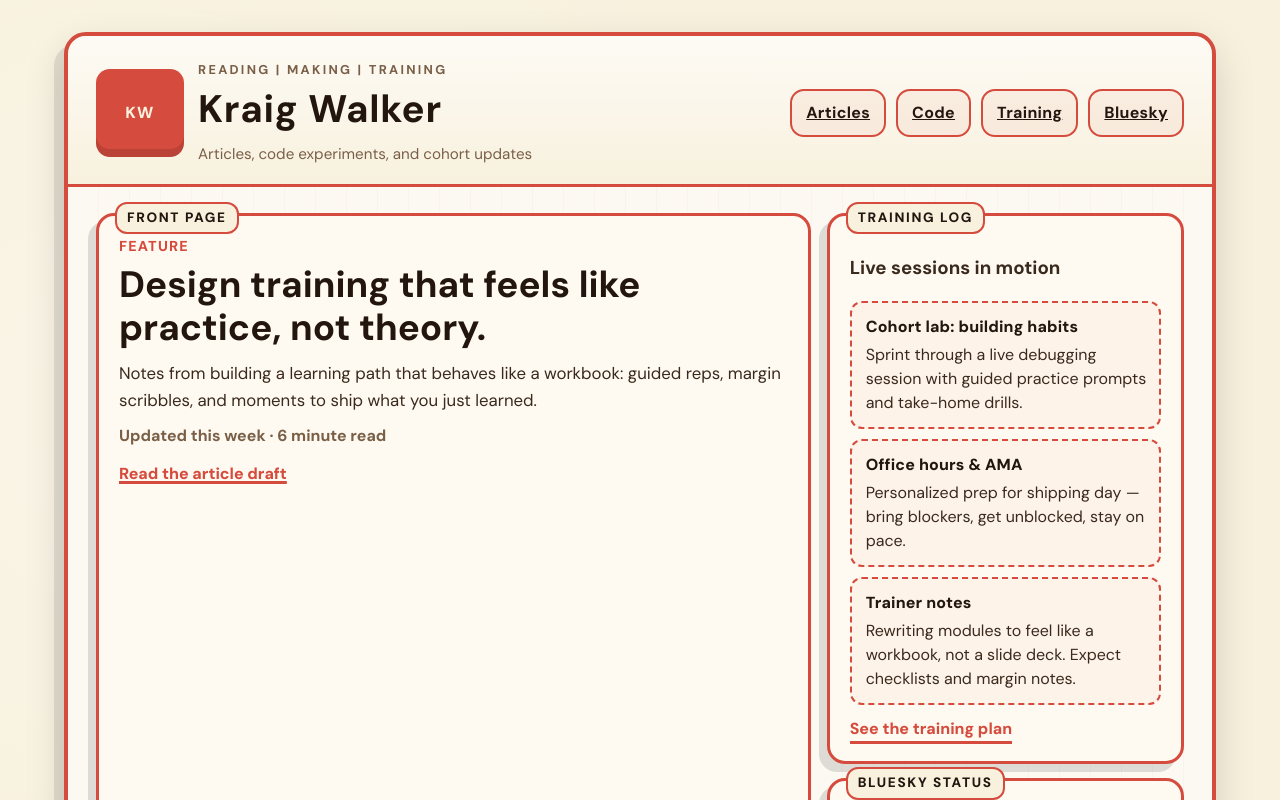
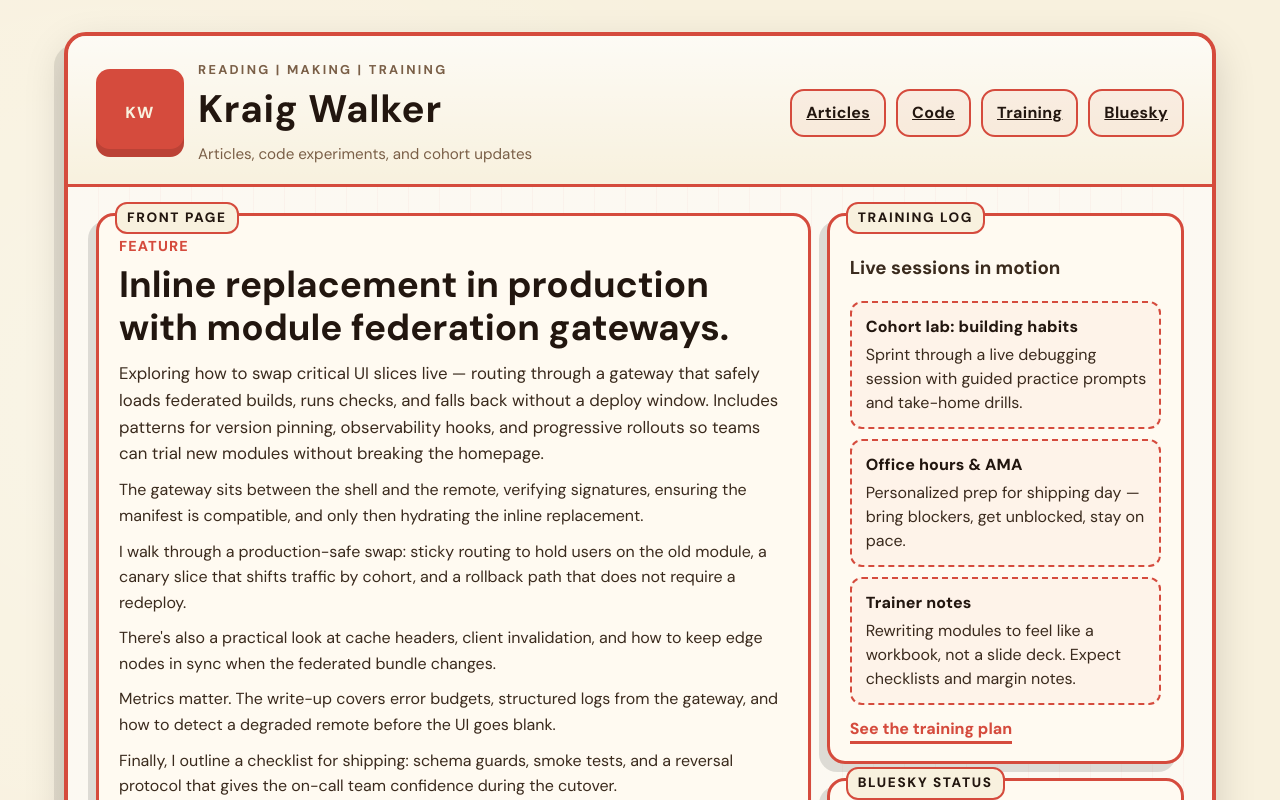
Before and after one commit to KraigWalker/kraig-social, a React (Vite) app in the folder apps/kraig-social/: page / in a window 1280 px wide. Shown: the top 800 px of the page. Built offline with nearby package versions, Linux system fonts and the light colour scheme.

Commit message:
feat: update front page article to reflect new module federation concepts and practices

```diff
--- a/apps/kraig-social/src/App.tsx
+++ b/apps/kraig-social/src/App.tsx
@@ -70,12 +70,34 @@ function App() {
               <section id="articles" className="panel lead-story" aria-labelledby="front-page-heading">
                 <span className="panel-label">Front page</span>
                 <p className="section-kicker">Feature</p>
-                <h2 id="front-page-heading">Design training that feels like practice, not theory.</h2>
+                <h2 id="front-page-heading">Inline replacement in production with module federation gateways.</h2>
                 <p className="lede">
-                  Notes from building a learning path that behaves like a workbook: guided reps, margin scribbles,
-                  and moments to ship what you just learned.
+                  Exploring how to swap critical UI slices live — routing through a gateway that safely loads federated
+                  builds, runs checks, and falls back without a deploy window. Includes patterns for version pinning,
+                  observability hooks, and progressive rollouts so teams can trial new modules without breaking the
+                  homepage.
                 </p>
-                <p className="meta">Updated this week · 6 minute read</p>
+                <p className="lede lede-small">
+                  The gateway sits between the shell and the remote, verifying signatures, ensuring the manifest is
+                  compatible, and only then hydrating the inline replacement.
+                </p>
+                <p className="lede lede-small">
+                  I walk through a production-safe swap: sticky routing to hold users on the old module, a canary slice
+                  that shifts traffic by cohort, and a rollback path that does not require a redeploy.
+                </p>
+                <p className="lede lede-small">
+                  There&apos;s also a practical look at cache headers, client invalidation, and how to keep edge nodes in
+                  sync when the federated bundle changes.
+                </p>
+                <p className="lede lede-small">
+                  Metrics matter. The write-up covers error budgets, structured logs from the gateway, and how to detect
+                  a degraded remote before the UI goes blank.
+                </p>
+                <p className="lede lede-small">
+                  Finally, I outline a checklist for shipping: schema guards, smoke tests, and a reversal protocol that
+                  gives the on-call team confidence during the cutover.
+                </p>
+                <p className="meta">Updated this week · 7 minute read</p>
                 <a className="story-link" href="#articles">
                   Read the article draft
                 </a>
```
